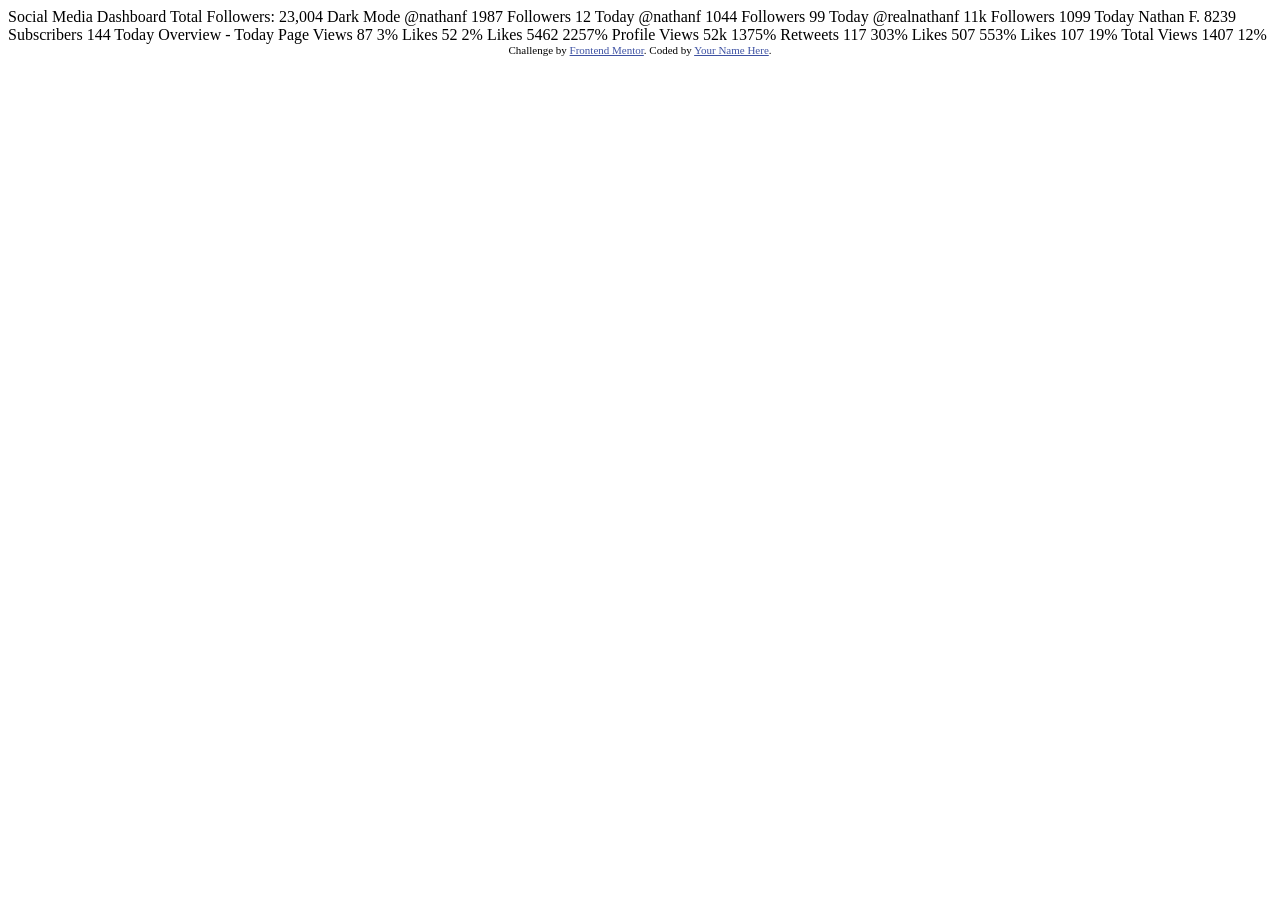
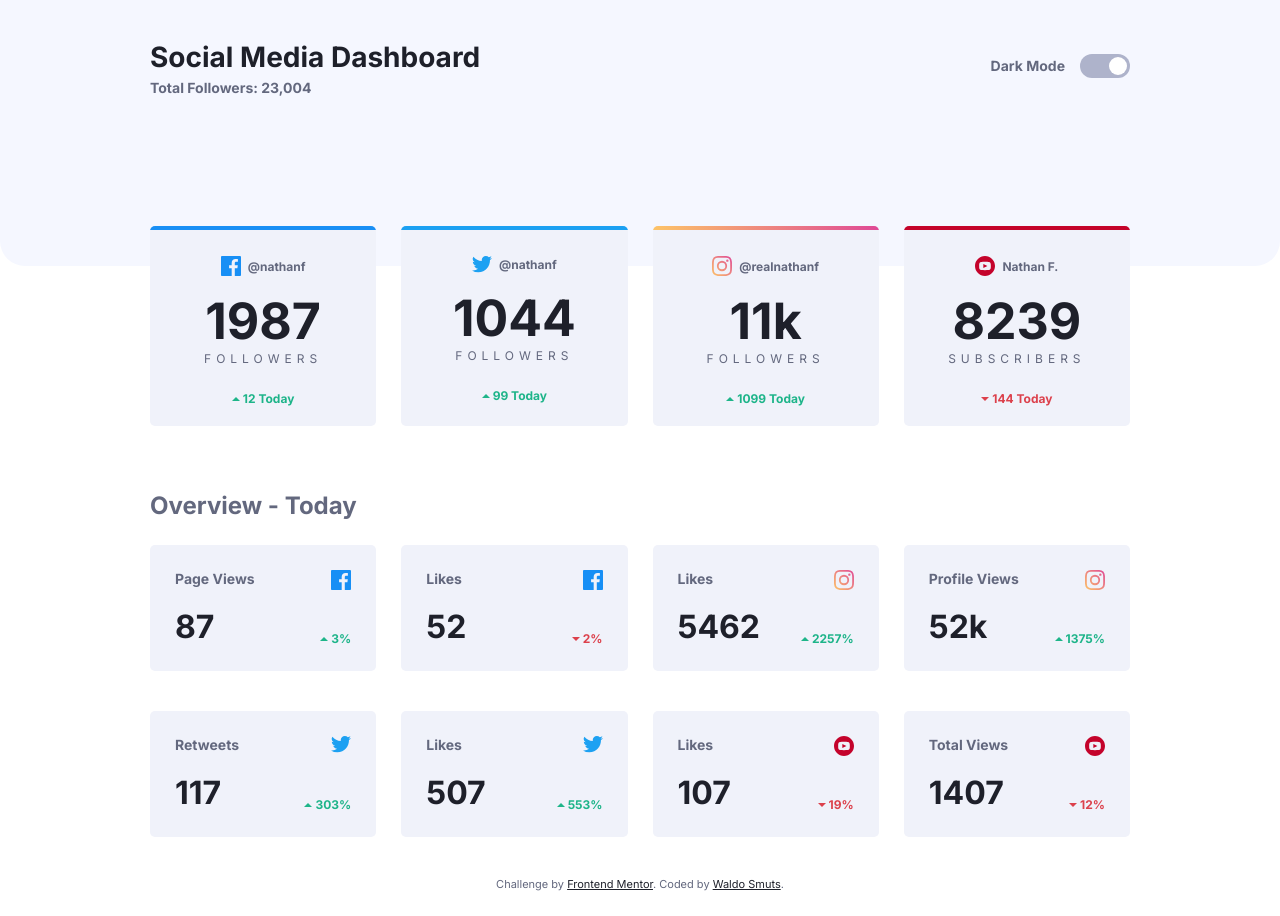
Before and after one commit to waldosmuts/social-media-dashboard-with-theme-switcher, a plain HTML site: page index.html in a window 1280 px wide. Before the commit the page ends 800 px from the top, so only its background shows below. Drawn offline with nearby package versions, Linux system fonts and the light colour scheme.

Commit message:
first solution

```diff
--- a/index.html
+++ b/index.html
@@ -1,87 +1,158 @@
 <!DOCTYPE html>
 <html lang="en">
+
 <head>
   <meta charset="UTF-8">
-  <meta name="viewport" content="width=device-width, initial-scale=1.0"> <!-- displays site properly based on user's device -->
+  <meta name="viewport" content="width=device-width, initial-scale=1.0">
+  <link rel="icon" type="image/png" sizes="32x32" href="./images/favicon-32x32.png">
+  <title>Frontend Mentor | Social Media Dashboard</title>
+  <link rel="stylesheet" href="./styles/main.css">
+  <link rel="preconnect" href="https://fonts.googleapis.com">
+  <link rel="preconnect" href="https://fonts.gstatic.com" crossorigin>
+  <link href="https://fonts.googleapis.com/css2?family=Inter:wght@400;700&display=swap" rel="stylesheet">
+</head>
 
-  <link rel="icon" type="image/png" sizes="32x32" href="./images/favicon-32x32.png">
+<body>
+  <header>
+    <div class="dashboard-header">
+      <h1>Social Media Dashboard</h1>
+      <h3>Total Followers: 23,004</h3>
+    </div>
+    <div class="theme-switch">
+      <label for="dark-mode">Dark Mode</label>
+      <label for="dark-mode" class="switch">
+        <input type="checkbox" id="dark-mode">
+        <span class="slider"></span>
+      </label>
+    </div>
+  </header>
+  <main>
+    <div class="overall">
+      <div class="card highlight">
+        <div class="social-handler"><img src="./images/icon-facebook.svg" alt=""><span>@nathanf</span></div>
+        <div class="stat">
+          <span class="stat-count">1987</span>
+          <span class="stat-title">Followers</span>
+        </div>
+        <div class="change"><img src="./images/icon-up.svg" alt=""><span class="positive">12 Today</span></div>
+      </div>
+      <div class="card highlight">
+        <div class="social-handler"><img src="./images/icon-twitter.svg" alt=""><span>@nathanf</span></div>
+        <div class="stat">
+          <span class="stat-count">1044</span>
+          <span class="stat-title">Followers</span>
+        </div>
+        <div class="change"><img src="./images/icon-up.svg" alt=""><span class="positive">99 Today</span></div>
+      </div>
+      <div class="card highlight">
+        <div class="social-handler"><img src="./images/icon-instagram.svg" alt=""><span>@realnathanf</span></div>
+        <div class="stat">
+          <span class="stat-count">11k</span>
+          <span class="stat-title">Followers</span>
+        </div>
+        <div class="change"><img src="./images/icon-up.svg" alt=""><span class="positive">1099 Today</span></div>
+      </div>
+      <div class="card highlight">
+        <div class="social-handler"><img src="./images/icon-youtube.svg" alt=""><span>Nathan F.</span></div>
+        <div class="stat">
+          <span class="stat-count">8239</span>
+          <span class="stat-title">Subscribers</span>
+        </div>
+        <div class="change"><img src="./images/icon-down.svg" alt=""><span class="negative">144 Today</span></div>
+      </div>
+    </div>
+    <h2>Overview - Today</h2>
+    <div class="overview">
+      <div class="card">
+        <div class="stat">
+          <span class="overview-title">Page Views</span>
+          <span class="overview-count">87</span>
+        </div>
+        <div class="overview-end">
+          <img src="./images/icon-facebook.svg" alt="">
+          <div class="change"><img src="./images/icon-up.svg" alt=""><span class="positive">3%</span></div>
+        </div>
+      </div>
+      <div class="card">
+        <div class="stat">
+          <span class="overview-title">Likes</span>
+          <span class="overview-count">52</span>
+        </div>
+        <div class="overview-end">
+          <img src="./images/icon-facebook.svg" alt="">
+          <div class="change"><img src="./images/icon-down.svg" alt=""><span class="negative">2%</span></div>
+        </div>
+      </div>
+      <div class="card">
+        <div class="stat">
+          <span class="overview-title">Likes</span>
+          <span class="overview-count">5462</span>
+        </div>
+        <div class="overview-end">
+          <img src="./images/icon-instagram.svg" alt="">
+          <div class="change"><img src="./images/icon-up.svg" alt=""><span class="positive">2257%</span></div>
+        </div>
+      </div>
+      <div class="card">
+        <div class="stat">
+          <span class="overview-title">Profile Views</span>
+          <span class="overview-count">52k</span>
+        </div>
+        <div class="overview-end">
+          <img src="./images/icon-instagram.svg" alt="">
+          <div class="change"><img src="./images/icon-up.svg" alt=""><span class="positive">1375%</span></div>
+        </div>
+      </div>
+      <div class="card">
+        <div class="stat">
+          <span class="overview-title">Retweets</span>
+          <span class="overview-count">117</span>
+        </div>
+        <div class="overview-end">
+          <img src="./images/icon-twitter.svg" alt="">
+          <div class="change"><img src="./images/icon-up.svg" alt=""><span class="positive">303%</span></div>
+        </div>
+      </div>
+      <div class="card">
+        <div class="stat">
+          <span class="overview-title">Likes</span>
+          <span class="overview-count">507</span>
+        </div>
+        <div class="overview-end">
+          <img src="./images/icon-twitter.svg" alt="">
+          <div class="change"><img src="./images/icon-up.svg" alt=""><span class="positive">553%</span></div>
+        </div>
+      </div>
+      <div class="card">
+        <div class="stat">
+          <span class="overview-title">Likes</span>
+          <span class="overview-count">107</span>
+        </div>
+        <div class="overview-end">
+          <img src="./images/icon-youtube.svg" alt="">
+          <div class="change"><img src="./images/icon-down.svg" alt=""><span class="negative">19%</span></div>
+        </div>
+      </div>
+      <div class="card">
+        <div class="stat">
+          <span class="overview-title">Total Views</span>
+          <span class="overview-count">1407</span>
+        </div>
+        <div class="overview-end">
+          <img src="./images/icon-youtube.svg" alt="">
+          <div class="change"><img src="./images/icon-down.svg" alt=""><span class="negative">12%</span></div>
+        </div>
+      </div>
+    </div>
+  </main>
+  <footer>
+    <div class="attribution">
+      Challenge by <a href="https://www.frontendmentor.io?ref=challenge" target="_blank">Frontend Mentor</a>.
+      Coded by <a href="https://github.com/waldosmuts" target="_blank">Waldo Smuts</a>.
+    </div>
+  </footer>
+  <script src="https://ajax.googleapis.com/ajax/libs/jquery/3.6.0/jquery.min.js"></script>
+  <script src="./scripts/dark-mode.js"></script>
+</body>
 
-  <title>Frontend Mentor | [Challenge Name Here]</title>
-
-  <!-- Feel free to remove these styles or customise in your own stylesheet 👍 -->
-  <style>
-    .attribution { font-size: 11px; text-align: center; }
-    .attribution a { color: hsl(228, 45%, 44%); }
-  </style>
-</head>
-<body>
-
-  Social Media Dashboard
-  Total Followers: 23,004
-
-  Dark Mode
-
-
-
-  @nathanf
-  1987
-  Followers
-  12 Today
-
-  @nathanf
-  1044
-  Followers
-  99 Today
-
-  @realnathanf
-  11k
-  Followers
-  1099 Today
-
-  Nathan F.
-  8239
-  Subscribers
-  144 Today
-
-
-
-  Overview - Today
-
-  Page Views
-  87
-  3%
-
-  Likes
-  52
-  2%
-
-  Likes
-  5462
-  2257%
-
-  Profile Views
-  52k
-  1375%
-
-  Retweets
-  117
-  303%
-
-  Likes
-  507
-  553%
-
-  Likes
-  107
-  19%
-
-  Total Views
-  1407
-  12%
-
-  <div class="attribution">
-    Challenge by <a href="https://www.frontendmentor.io?ref=challenge" target="_blank">Frontend Mentor</a>.
-    Coded by <a href="#">Your Name Here</a>.
-  </div>
-</body>
 </html>
--- /dev/null
+++ b/styles/main.scss
@@ -0,0 +1,326 @@
+@import "../utils/variables";
+
+* {
+    transition: .4s;
+}
+
+body {
+    margin: 0;
+    font-family: $-f-inter;
+    font-size: 14px;
+    font-weight: 400;
+    background: $-c-l-background;
+    -ms-overflow-style: none;
+    scrollbar-width: none;
+    &::-webkit-scrollbar {
+        display: none;
+    }
+}
+
+header {
+    padding: 40px 25px 50px;
+    background: $-c-l-top-background;
+    border-radius: 0 0 25px 25px;
+    h1 {
+        font-size: 24px;
+        margin: 0 0 8px;
+        color: $-c-l-text-beta;
+    }
+    h3 {
+        font-size: 14px;
+        padding: 0 0 25px;
+        margin: 0 0 20px;
+        color: $-c-l-text-alpha;
+        position: relative;
+        &::after {
+            content: "";
+            position: absolute;
+            bottom: 0;
+            left: 0;
+            width: 100%;
+            height: 1px;
+            background: $-c-l-text-alpha;
+            opacity: 0.25;
+        }
+    }
+    .theme-switch {
+        display: flex;
+        justify-content: space-between;
+        align-items: center;
+        margin: 0 0 25px;
+        label {
+            font-size: 14px;
+            font-weight: 700;
+            color: $-c-l-text-alpha;
+        }
+        .switch {
+            position: relative;
+            display: inline-block;
+            width: 50px;
+            height: 24px;
+            input {
+                opacity: 0;
+                width: 0;
+                height: 0;
+            }
+            .slider {
+                position: absolute;
+                border-radius: 12.5px;
+                cursor: pointer;
+                top: 0;
+                left: 0;
+                right: 0;
+                bottom: 0;
+                background-color: $-c-l-toggle;
+                transition: .4s;
+                &::before {
+                    position: absolute;
+                    content: "";
+                    border-radius: 50%;
+                    height: 18px;
+                    width: 18px;
+                    right: 3px;
+                    bottom: 3px;
+                    background-color: $-c-l-background;
+                    transition: .4s;
+                }
+            }
+            input:checked + .slider {
+                background: linear-gradient($-g-d-toggle);
+                &::before {
+                    background: $-c-d-top-background;
+                    transform: translateX(-26px);
+                }
+            }
+        }
+    }
+}
+
+main {
+    padding: 0 25px 0;
+    margin-top: -40px;
+    .card {
+        background: $-c-l-card-background;
+        border-radius: 5px;
+        position: relative;
+        display: flex;
+        flex-direction: column;
+        align-items: center;
+        padding: 30px 0 20px;
+        margin: 0 0 25px;
+        div {
+            display: flex;
+            align-items: center;
+        }
+        .stat {
+            flex-direction: column;
+            margin-bottom: 25px;
+            .stat-count {
+                font-size: 50px;
+                font-weight: 700;
+                color: $-c-l-text-beta;
+            }
+            .stat-title {
+                text-transform: uppercase;
+                color: $-c-l-text-alpha;
+                letter-spacing: 5px;
+                font-size: 12px;
+            }
+        }
+        .social-handler {
+            margin-bottom: 15px;
+            span {
+                color: $-c-l-text-alpha;
+                font-size: 12px;
+                font-weight: 700;
+                margin-left: 7px;
+            }
+        }
+        .change {
+            align-items: center;
+            span {
+                font-size: 12px;
+                font-weight: 700;
+                color: $-c-l-text-beta;
+                margin-left: 3px;
+                &.positive {
+                    color: $-c-positive;
+                }
+                &.negative {
+                    color: $-c-negative;
+                }
+            }
+        }
+        &.highlight {
+            overflow: hidden;
+            &::before {
+                content: "";
+                position: absolute;
+                top: 0;
+                left: 0;
+                height: 4px;
+                width: 100%;
+                background: $-c-facebook;
+            }
+        }
+    }
+    .overview {
+        .card {
+            flex-direction: row;
+            justify-content: space-between;
+            padding: 25px;
+            margin-bottom: 15px;
+            .stat {
+                align-items: flex-start;
+                margin: 0;
+                .overview-title {
+                    font-size: 14px;
+                    font-weight: 700;
+                    color: $-c-l-text-alpha;
+                    margin-bottom: 20px;
+                }
+                .overview-count {
+                    font-size: 32px;
+                    font-weight: 700;
+                    color: $-c-l-text-beta;
+                }
+            }
+            .overview-end {
+                display: flex;
+                flex-direction: column;
+                justify-content: space-between;
+                align-self: stretch;
+                align-items: flex-end;
+            }
+        }
+    }
+    .highlight:nth-of-type(2) {
+        &::before {
+            background: $-c-twitter;
+        }
+    }
+    .highlight:nth-of-type(3) {
+        &::before {
+            background: linear-gradient($-g-instagram);
+        }
+    }
+    .highlight:nth-of-type(4) {
+        &::before {
+            background: $-c-youtube;
+        }
+    }
+    h2 {
+        font-size: 24px;
+        margin: 40px 0 25px;
+        color: $-c-l-text-alpha;
+    }
+}
+
+footer {
+    margin: 25px 0;
+}
+
+.dark-mode {
+    background: $-c-d-background;
+    header {
+        background: $-c-d-top-background;
+        h1 {
+            color: $-c-d-text-beta;
+        }
+        h2 {
+            color: $-c-d-text-alpha;
+            &::after {
+                background: $-c-d-text-alpha;
+            }
+        }
+        .theme-switch {
+            label {
+                color: $-c-d-text-alpha;
+            }
+        }
+    }
+    main {
+        .card {
+            background: $-c-d-card-background;
+            .social-handler {
+                span {
+                    color: $-c-d-text-alpha;
+                }
+            }
+            .stat {
+                .stat-count {
+                    color: $-c-d-text-beta;
+                }
+                .stat-title {
+                    color: $-c-d-text-alpha;
+                }
+            }
+        }
+        .overview {
+            .card {
+                .stat {
+                    .overview-title {
+                        color: $-c-d-text-alpha;
+                    }
+                    .overview-count {
+                        color: $-c-d-text-beta;
+                    }
+                }
+            }
+        }
+    }
+    footer {
+        .attribution {
+            color: $-c-d-text-alpha;
+            a {
+                color: $-c-d-text-beta;
+            }
+        }
+    }
+}
+
+.attribution {
+    font-size: 11px;
+    text-align: center;
+    color: $-c-l-text-alpha;
+    a {
+        color: $-c-l-text-beta;
+    }
+}
+
+@media screen and (min-width: 1200px) {
+    header {
+        display: flex;
+        align-items: center;
+        justify-content: space-between;
+        padding: 40px 150px 150px;
+        .dashboard-header {
+            h1 {
+                font-size: 28px;
+                margin: 0 0 5px;
+            }
+            h3 {
+                padding: 0;
+                &::after {
+                    display: none;
+                }
+            }
+        }
+        .switch {
+            margin-left: 15px;
+        }
+    }
+    main {
+        padding: 0 150px 0;
+        .overall {
+            display: grid;
+            grid-template-columns: 1fr 1fr 1fr 1fr;
+            gap: 25px;
+        }
+        .overview {
+            display: grid;
+            grid-template-columns: 1fr 1fr 1fr 1fr;
+            gap: 25px;
+        }
+    }
+}
```
Also changed, not shown: scripts/dark-mode.js (added, +9 -0 lines), utils/_variables.scss (added, +26 -0 lines), styles/main.css (added), 1 other file.
